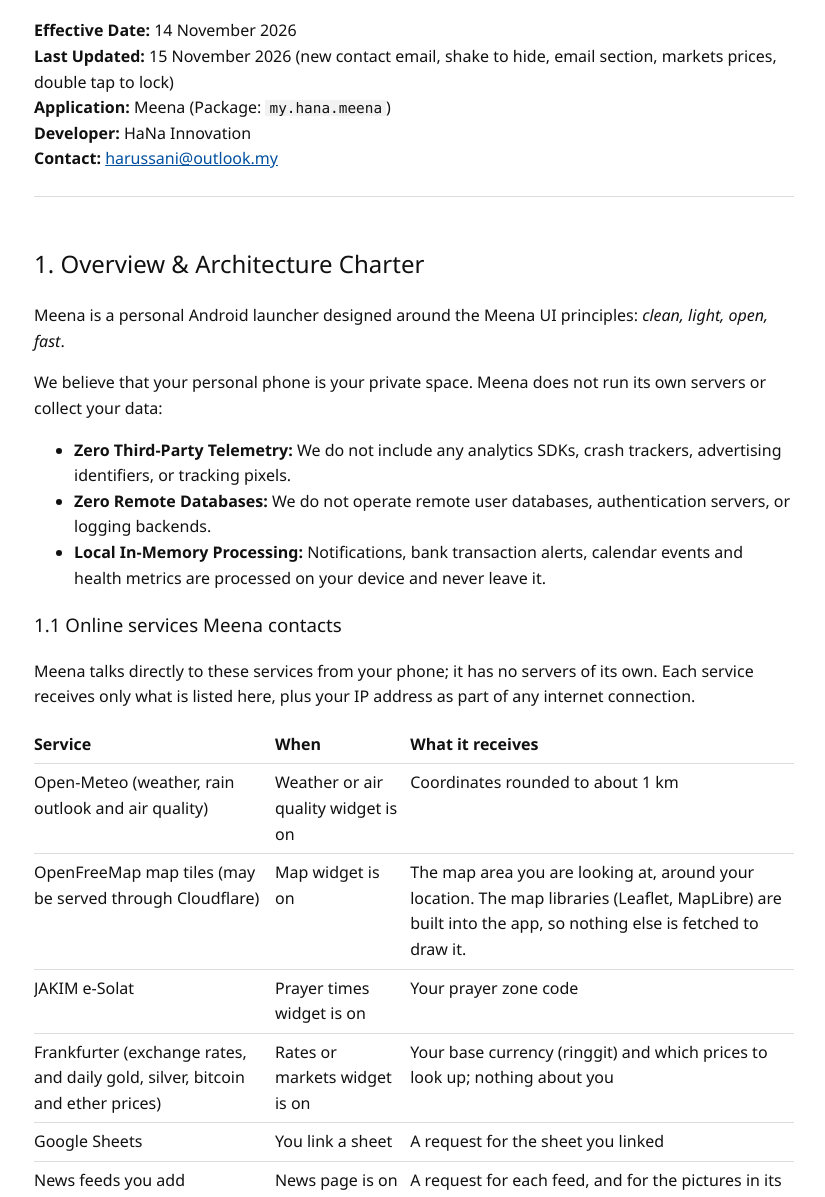
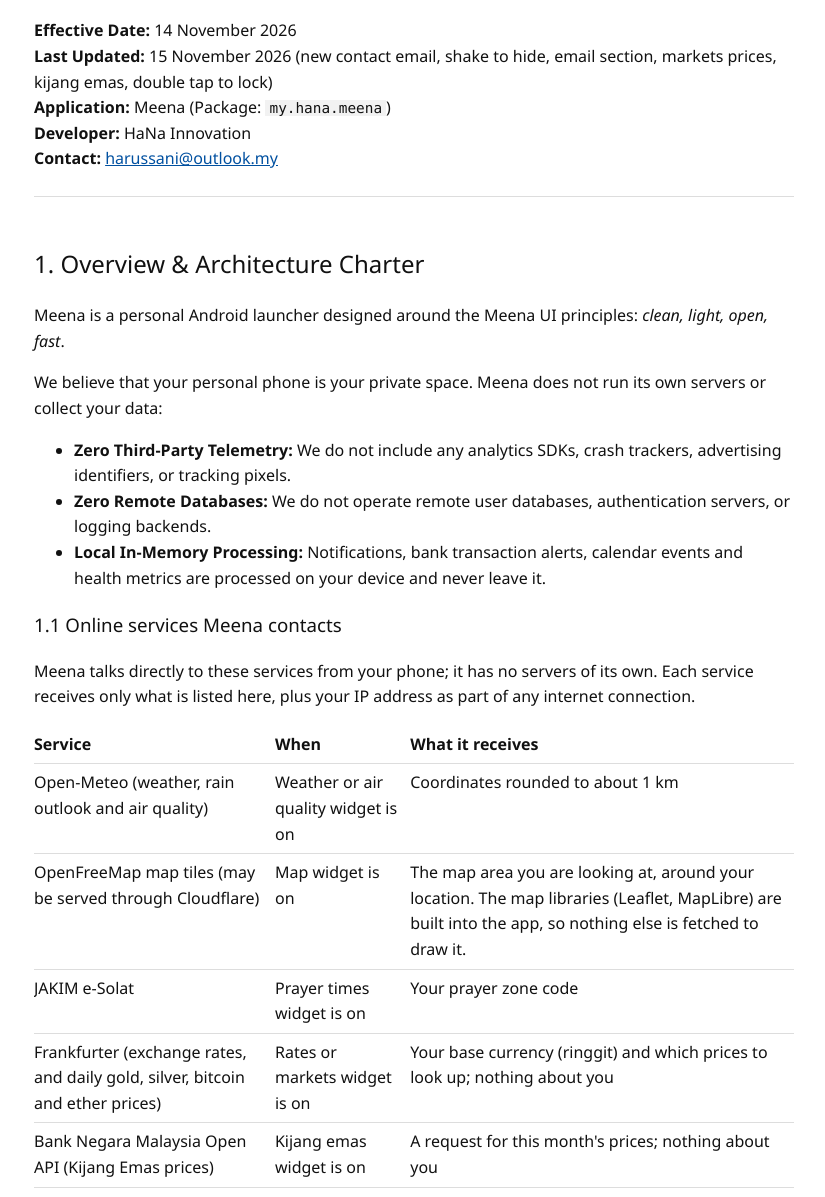
Before and after one commit to manaphassan/Meena-Launcher, a plain HTML site: page privacy-policy/index.html in a window 1280 px wide. Shown: the part 95-1292 px from the top of the page, without its empty margins (226-1051 px from the left). Drawn offline with Linux system fonts and the light colour scheme.

Commit message:
Update the Meena site

```diff
--- a/privacy-policy/index.html
+++ b/privacy-policy/index.html
@@ -32,7 +32,7 @@
 <body>
 <h1 dir="auto">Privacy Policy for Meena</h1>
 <p dir="auto"><strong>Effective Date:</strong> 14 November 2026<br>
-<strong>Last Updated:</strong> 15 November 2026 (new contact email, shake to hide, email section, markets prices, double tap to lock)<br>
+<strong>Last Updated:</strong> 15 November 2026 (new contact email, shake to hide, email section, markets prices, kijang emas, double tap to lock)<br>
 <strong>Application:</strong> Meena (Package: <code class="notranslate">my.hana.meena</code>)<br>
 <strong>Developer:</strong> HaNa Innovation<br>
 <strong>Contact:</strong> <a href="mailto:harussani@outlook.my">harussani@outlook.my</a></p>
@@ -75,6 +75,11 @@
 <td>Frankfurter (exchange rates, and daily gold, silver, bitcoin and ether prices)</td>
 <td>Rates or markets widget is on</td>
 <td>Your base currency (ringgit) and which prices to look up; nothing about you</td>
+</tr>
+<tr>
+<td>Bank Negara Malaysia Open API (Kijang Emas prices)</td>
+<td>Kijang emas widget is on</td>
+<td>A request for this month's prices; nothing about you</td>
 </tr>
 <tr>
 <td>Google Sheets</td>
@@ -176,7 +181,7 @@
 <ul dir="auto">
 <li>Meena does not process financial transactions, initiate money transfers, or hold customer balances.</li>
 <li>The optional spending widget acts strictly as an offline digital ledger, parsing transaction amounts from notification texts generated by user-installed banking apps that the user has explicitly authorized.</li>
-<li>The markets widget shows daily reference prices for gold, silver, bitcoin and ether, for information only. They are not live quotes and not advice, and Meena does not let you buy, sell or hold any of them. Prices of crypto assets can rise and fall sharply.</li>
+<li>The markets widget shows daily reference prices for gold, silver, bitcoin and ether, and the kijang emas widget shows Bank Negara Malaysia's published Kijang Emas coin prices, for information only. They are not live quotes and not advice, and Meena does not let you buy, sell or hold any of them. Prices of crypto assets can rise and fall sharply.</li>
 </ul>
 <hr>
 <h2 dir="auto">5. Age Requirement &amp; Children's Privacy</h2>
```
Also changed, not shown: tester-guide/index.html (+1 -0 lines).
